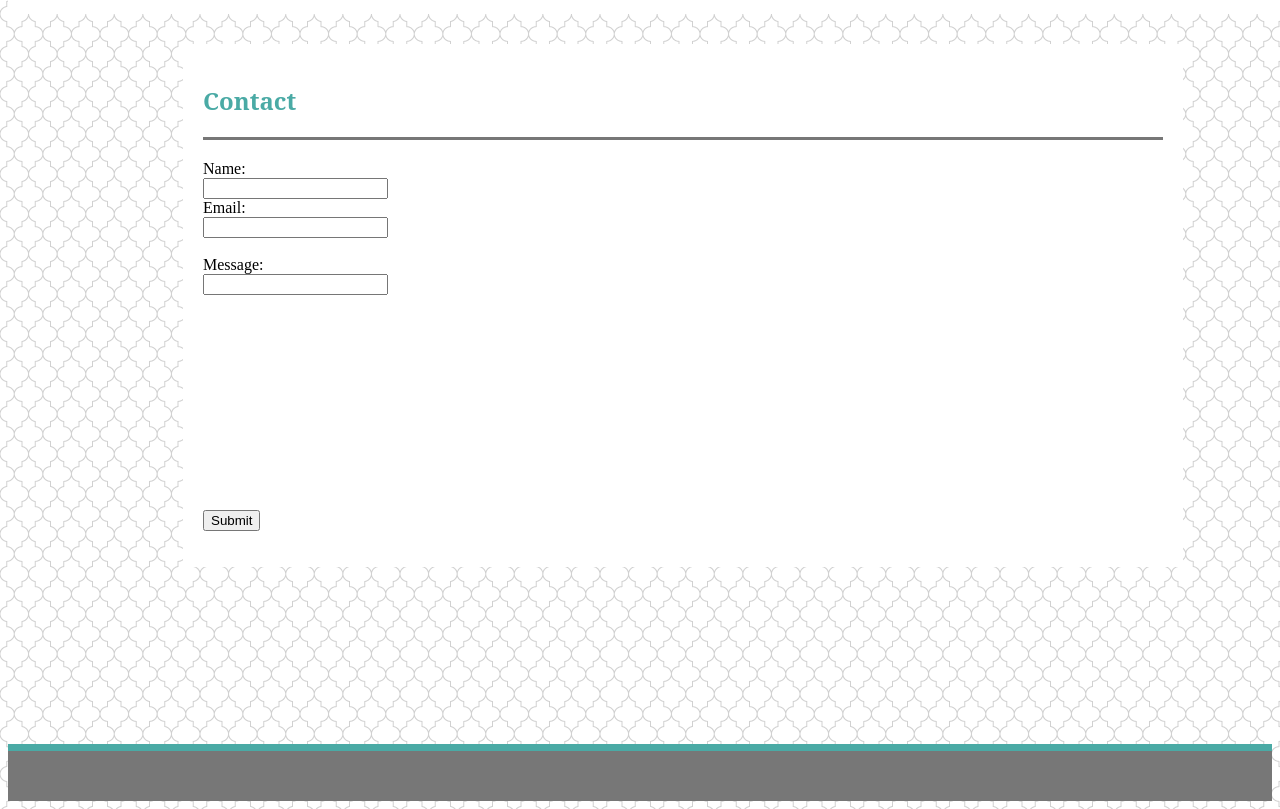
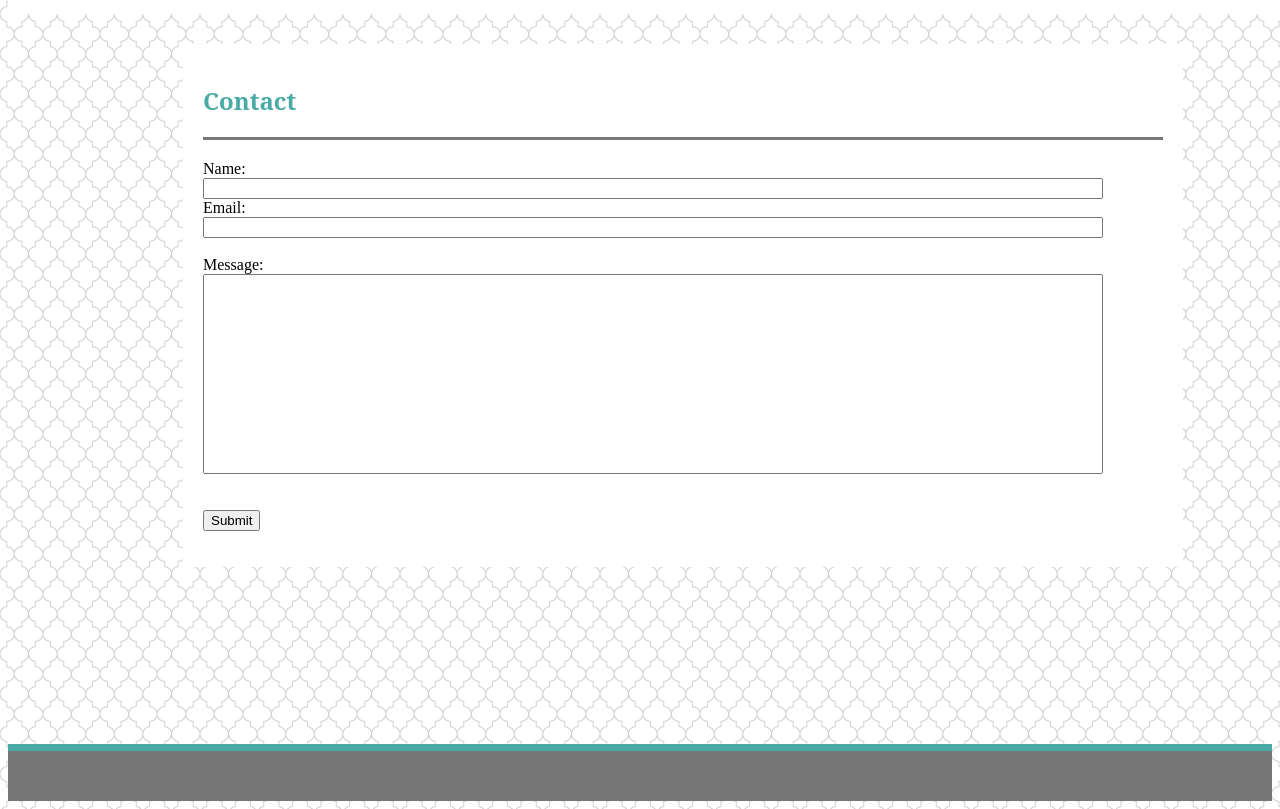
Before and after one commit to SDamyan/SEDPortfolio, a plain HTML site: page contact.html in a window 1280 px wide. Shown: the part 126-935 px from the top of the page. Drawn offline with Linux system fonts and the light colour scheme.

Commit message:
contact form update

```diff
--- a/ASSETS/css/style.css
+++ b/ASSETS/css/style.css
@@ -132,10 +132,10 @@
         bottom: 10px;
     }
 
-    #message {
+  /*  #message {
         height: 200px;
     }
 
     .forms {
         width: 90%;
-    }
+    }*/
--- a/contact.html
+++ b/contact.html
@@ -34,15 +34,15 @@
 
 <form action="/action_page.php">
   Name:<br>
-  <input type="text" name="name" value=" " width=90%;>
+  <input type="text" name="name" value=" " style="width:900px";>
   <br>
   Email:<br>
-  <input type="text" name="email" value=" ">
+  <input type="text" name="email" value=" " style="width:900px";>
   <br><br>
 
   Message:<br>
   <div id="message">
-    <input type="text" name="message" value=" ">
+    <input type="text" name="message" value=" "style="width:900px; height:200px;">
   </div>
   <br><br>
 
```
